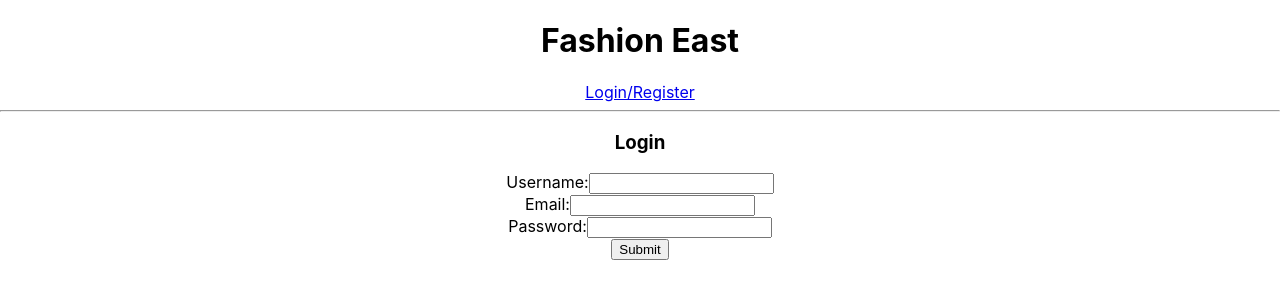
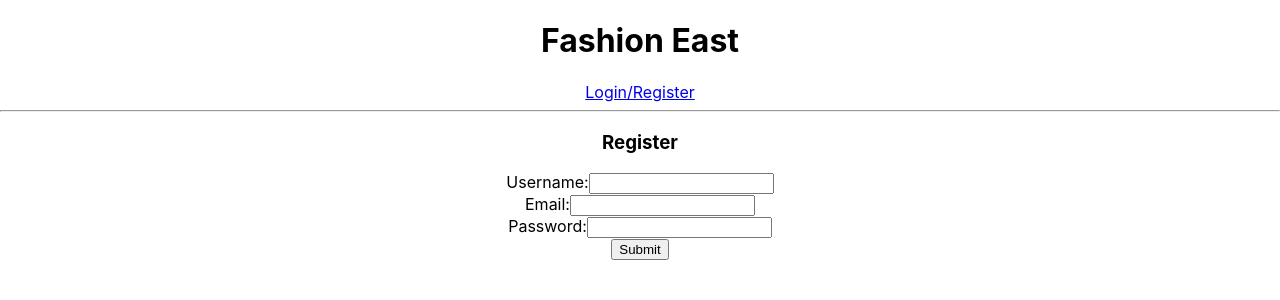
Before and after one commit to LowKeyAkward/Fashion-East, a React (Create React App) app in the folder client/: page /register in a window 1280 px wide. Shown: the top 300 px of the page. Built offline with nearby package versions, Linux system fonts and the light colour scheme.

Commit message:
added logout feature

```diff
--- a/client/src/App.js
+++ b/client/src/App.js
@@ -7,7 +7,7 @@ import Login from "./screens/Login"
 import Register from "./screens/Register"
 import Landing from "./screens/Landing"
 import Home from "./screens/Home"
-import {loginUser, registerUser, verifyUser} from "./services/auth"
+import {loginUser, registerUser, removeToken, verifyUser} from "./services/auth"
 
 function App() {
   const [currentUser, setCurrentUser] = useState(null)
@@ -25,18 +25,27 @@ function App() {
   const handleLogin = async (loginData) => {
     const userData = await loginUser(loginData)
     setCurrentUser(userData)
-    history.push("/")
+    history.push("/home")
   }
 
   const handleRegister = async (registerData) => {
     const userData = await registerUser(registerData)
     setCurrentUser(userData)
-    history.push("/")
+    history.push("/home")
+  }
+
+  const handleLogout = () => {
+    setCurrentUser(null)
+    localStorage.removeItem('authToken')
+    removeToken()
   }
 
   return (
     <div className="App">
-      <Layout currentUser = {currentUser}>
+      <Layout
+        currentUser={currentUser}
+        handleLogout={handleLogout}
+      >
 
       <Route exact path = "/">
         {/* Landing */}
--- a/client/src/components/Header.jsx
+++ b/client/src/components/Header.jsx
@@ -8,7 +8,13 @@ function Header(props) {
 
       <h1>Fashion East</h1>
       {
-        currentUser ? <p>hi</p> :<Link to="/login">Login/Register</Link>
+        currentUser ?
+          <>
+            <p>{currentUser.username}</p>
+            <button onClick={props.handleLogout}>Logout</button>
+          </>
+          :
+          <Link to="/login">Login/Register</Link>
       }
 
 
--- a/client/src/layouts/Layout.jsx
+++ b/client/src/layouts/Layout.jsx
@@ -3,7 +3,10 @@ import Header from "../components/Header"
 export default function header(props) {
   return (
     <div>
-      <Header currentUser = {props.currentUser} />
+      <Header
+        currentUser={props.currentUser}
+        handleLogout={props.handleLogout}
+      />
       {props.children}
     </div>
   )
--- a/client/src/screens/Register.jsx
+++ b/client/src/screens/Register.jsx
@@ -22,7 +22,7 @@ function Register(props) {
         props.handleRegister(formData)
       }}>
 
-        <h3>Login</h3>
+        <h3>Register</h3>
         <label> Username:
           <input
             type="text"
--- a/client/src/services/apiConfig.js
+++ b/client/src/services/apiConfig.js
@@ -3,7 +3,7 @@ import axios from "axios";
 const baseUrl = 'http://localhost:3000'
 
 const api = axios.create({
-  baseUrl: baseUrl
+  baseURL: baseUrl
 })
 
 export default api;
```
Also changed, not shown: 2 other files (tests, documents, lock files or other folders).
